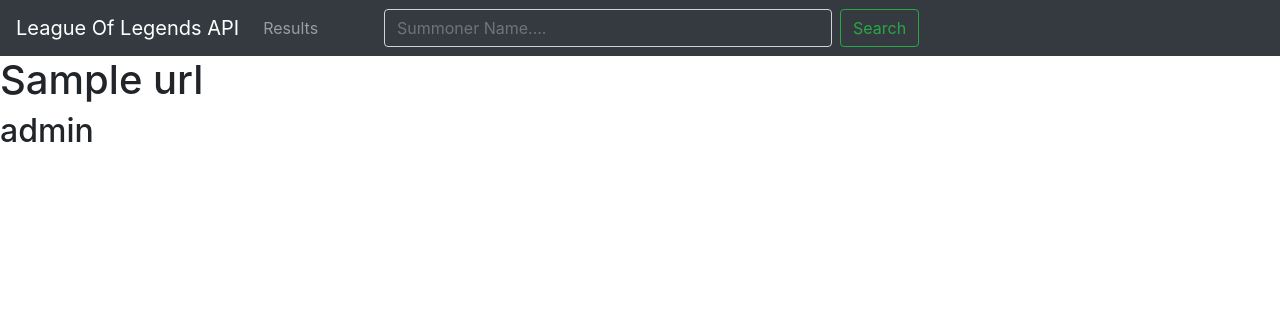
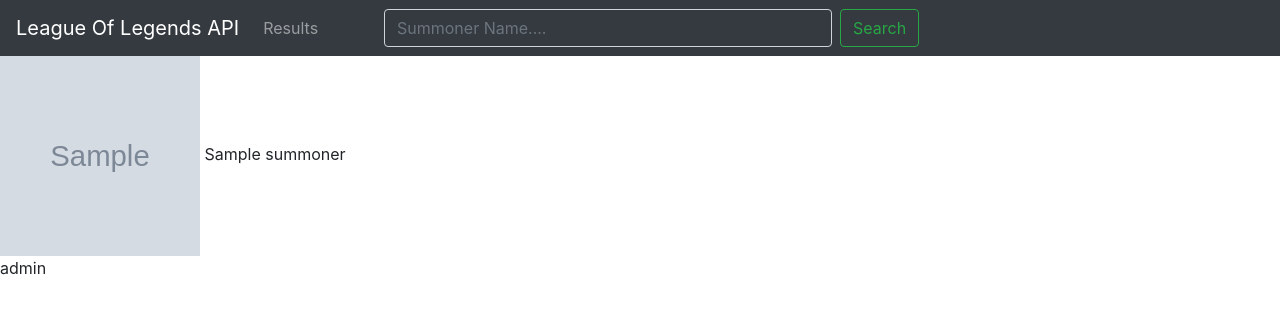
Before and after one commit to Dallin-Cawley/Django-Web-App-League-Of-Legends, a Django app: template templates/League_Of_Legends_API/home.html in a window 1280 px wide. Shown: the top 316 px of the page. Run offline with Django 3.2, Linux system fonts and the light colour scheme; the template is opened without the code that fills it: most values are stand-ins (such as "Sample title", 1, 10 or a date in 2020); grey boxes marked "Sample" are stand-in pictures; some libraries are stand-ins or nearby versions.

Commit message:
can now access Data Dragon images

```diff
--- a/League_Of_Legends_API/modules/riot_api.py
+++ b/League_Of_Legends_API/modules/riot_api.py
@@ -10,5 +10,9 @@
     return from_json(riot_api_summoner_GET.content)
 
 
+def get_profile_icon_url(icon_id):
+    return 'http://ddragon.leagueoflegends.com/cdn/10.7.1/img/profileicon/' + str(icon_id) + '.png'
+
+
 def from_json(json_string):
     return json.loads(json_string)
--- a/League_Of_Legends_API/views.py
+++ b/League_Of_Legends_API/views.py
@@ -1,10 +1,12 @@
 from django.shortcuts import render
-from League_Of_Legends_API.modules.riot_api import riot_API_summoner_info
+from League_Of_Legends_API.modules.riot_api import *
 
 
 def home(request):
+    summoner_info = riot_API_summoner_info('TheFlyingBannana')
     summoners = {
-        'url': riot_API_summoner_info('TheFlyingBannana')
+        'summoner': summoner_info,
+        'icon_url': get_profile_icon_url(summoner_info.get('profileIconId'))
     }
     return render(request, 'League_Of_Legends_API/home.html', summoners)
 
--- a/templates/League_Of_Legends_API/home.html
+++ b/templates/League_Of_Legends_API/home.html
@@ -1,5 +1,12 @@
 {% extends 'League_Of_Legends_API/search_bar.html' %}
 {% block content %}
-    <h1>  {{ url.name }}  </h1>
-    <h2>  {{ url.summonerLevel }} </h2>
+    <div>
+        <p>
+            <img class="image-align-left" src="{{ icon_url }}" alt="profile_icon" width="200" height="200"/>
+            <span class="text-valign-tp"> {{ summoner.name }} </span>
+            <br>
+            <span class="text-valign-tp">  {{ summoner.summonerLevel }} </span>
+        </p>
+
+    </div>
 {% endblock content %}
```
Also changed, not shown: League_Of_Legends_API/static/League_Of_Legend_API/image-align-left.css (added, +7 -0 lines).
